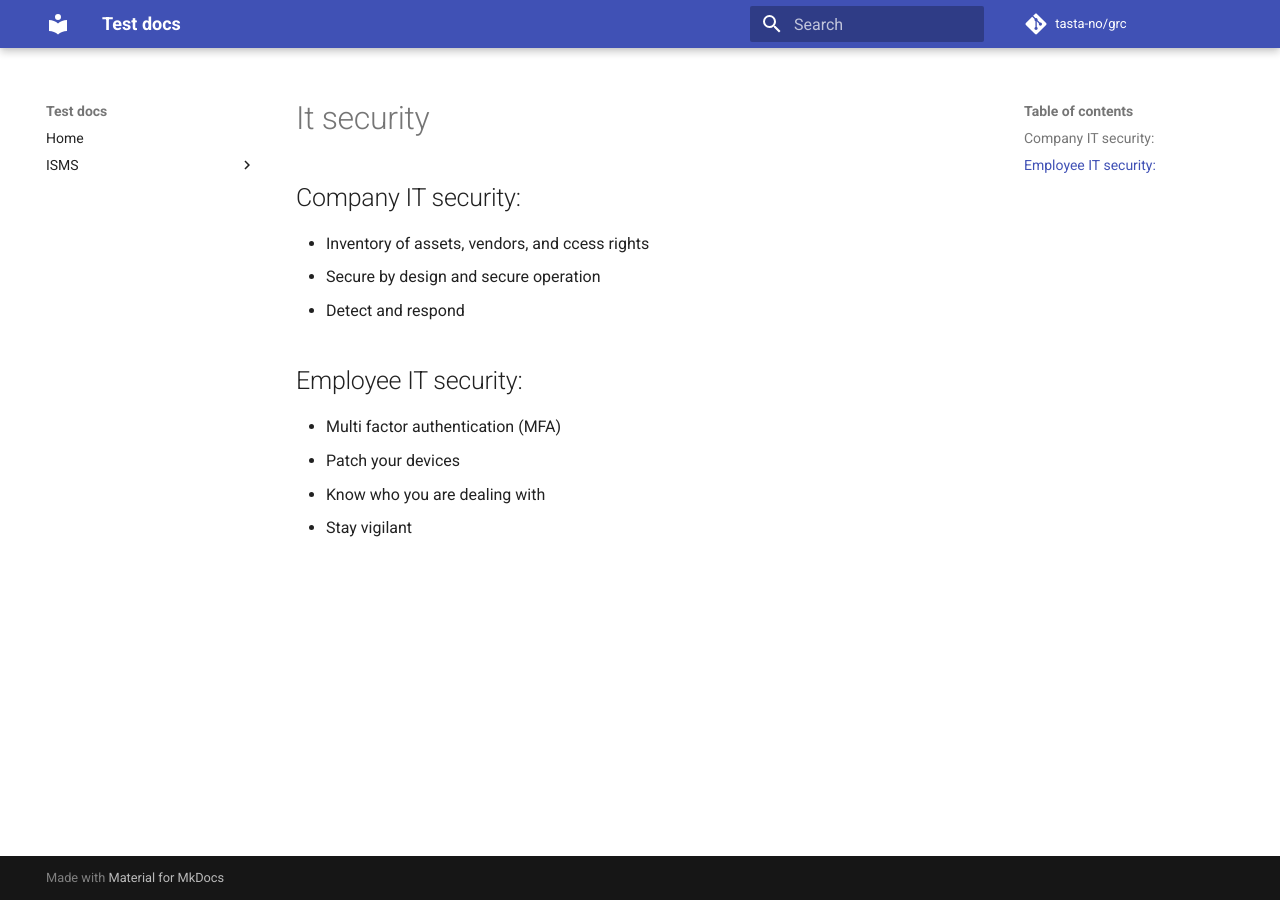
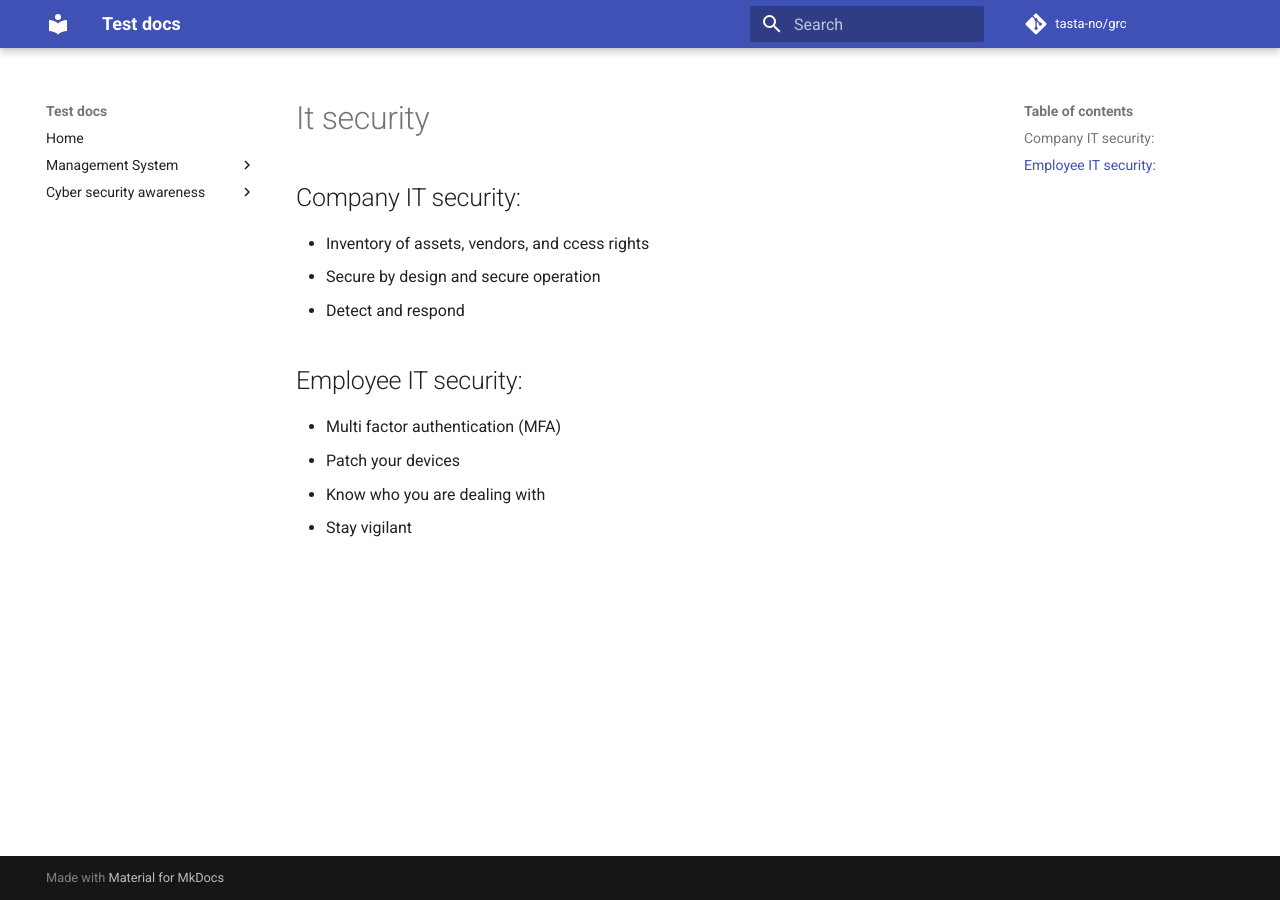
Before and after one commit to tasta-no/grc, an MkDocs documentation site: the page built from docs/awareness/it-security.md, in a window 1280 px wide. Built offline with MkDocs 1.6.1 and Material for MkDocs 9.7.7, drawn with Linux system fonts in a browser that asks for light colours; comment, search, counter and statistics services are not loaded.

Commit message:
Update mkdocs.yml

```diff
--- a/mkdocs.yml
+++ b/mkdocs.yml
@@ -8,5 +8,8 @@
   name: 'material'
 nav:
     - Home: 'Readme.md'
-    - 'ISMS':
+    - 'Management System':
         - 'Security Requirements': 'security-requirements.md'
+    - 'Cyber security awareness':
+        - 'IT Security': 'docs/awareness/it-security.md'
+        - 'Threat landscape': 'docs/awareness/threat-landscape.md'
```
